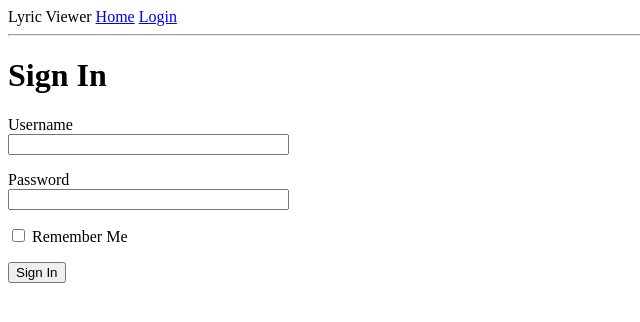
After one commit to phil-jonesQ/lyric_viewer, a Flask app: page /login in a window 1280 px wide. The commit adds this page. Shown: the top 322 px of the page, without its empty margins (0-640 px from the left). Run offline with Flask 2, Linux system fonts and the light colour scheme.

Commit message:
WIP - Initial

```diff
--- /dev/null
+++ b/app/forms.py
@@ -0,0 +1,9 @@
+from flask_wtf import FlaskForm
+from wtforms import StringField, PasswordField, BooleanField, SubmitField
+from wtforms.validators import DataRequired
+
+class LoginForm(FlaskForm):
+    username = StringField('Username', validators=[DataRequired()])
+    password = PasswordField('Password', validators=[DataRequired()])
+    remember_me = BooleanField('Remember Me')
+    submit = SubmitField('Sign In')
--- a/app/routes.py
+++ b/app/routes.py
@@ -1,5 +1,6 @@
 from flask import render_template
 from app import app
+from app.forms import LoginForm
 
 @app.route('/')
 @app.route('/index')
@@ -7,3 +8,8 @@ def index():
     user = {'username': 'Phil'}
     version = "1.0.0.1"
     return render_template('index.html', title='Home', user=user, version=version)
+
+@app.route('/login')
+def login():
+    form = LoginForm()
+    return render_template('login.html', title='Sign In', form=form)
--- a/app/templates/base.html
+++ b/app/templates/base.html
@@ -7,7 +7,10 @@
       {% endif %}
     </head>
     <body>
-        <div>Lyric Viewer <a href="/index">Home</a></div>
+        <div>Lyric Viewer
+            <a href="/index">Home</a>
+            <a href="/login">Login</a>
+        </div>
         <hr>
         {% block content %}{% endblock %}
     </body>
--- /dev/null
+++ b/app/templates/login.html
@@ -0,0 +1,18 @@
+{% extends "base.html" %}
+
+{% block content %}
+    <h1>Sign In</h1>
+    <form action="" method="post" novalidate>
+        {{ form.hidden_tag() }}
+        <p>
+            {{ form.username.label }}<br>
+            {{ form.username(size=32) }}
+        </p>
+        <p>
+            {{ form.password.label }}<br>
+            {{ form.password(size=32) }}
+        </p>
+        <p>{{ form.remember_me() }} {{ form.remember_me.label }}</p>
+        <p>{{ form.submit() }}</p>
+    </form>
+{% endblock %}
```
